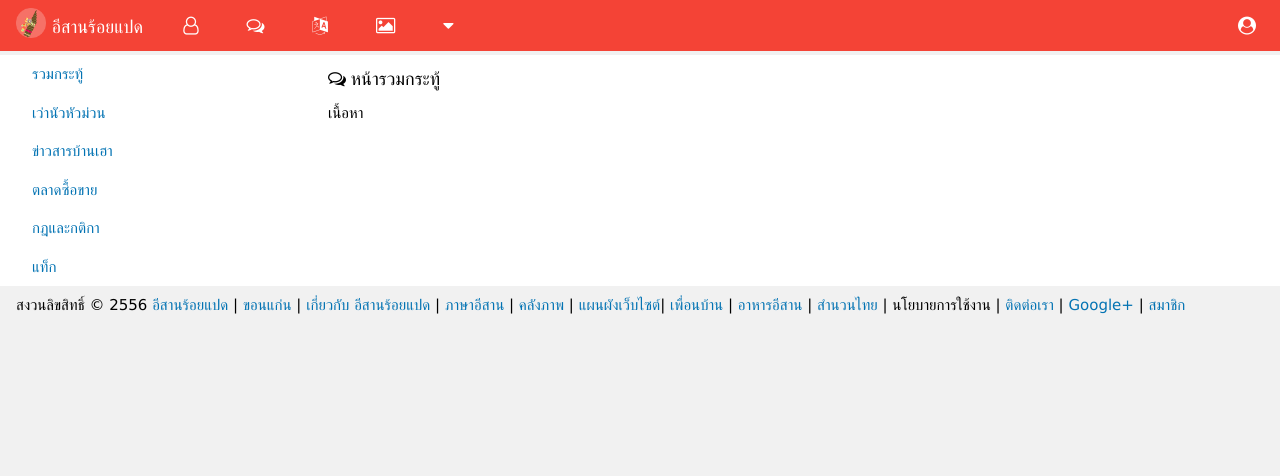
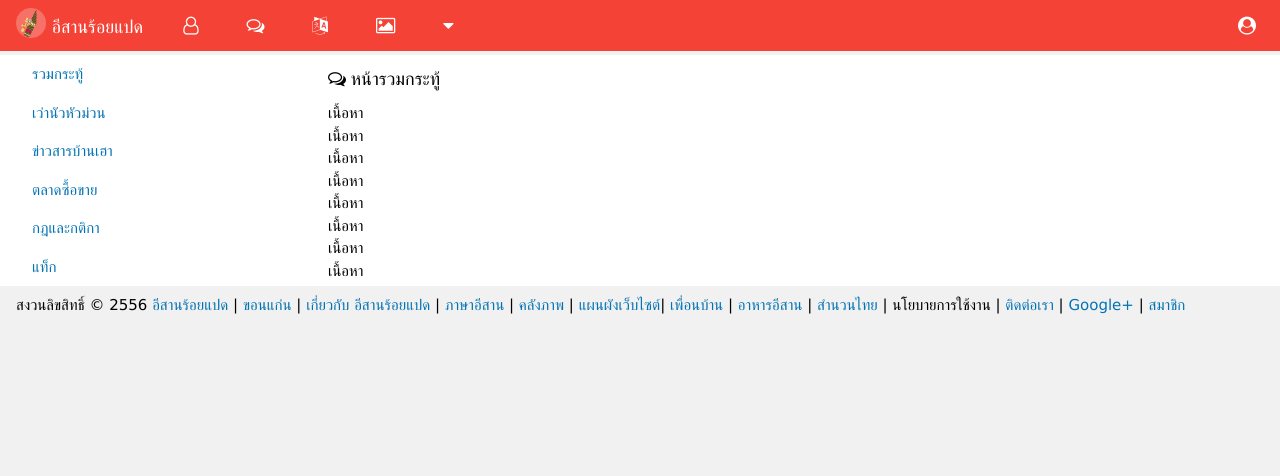
Before and after one commit to pongsathornkaew/esan108-design, a PHP site: page /esan108-design/design/index.php in a window 1280 px wide. Shown: the top 476 px of the page. Run offline with PHP 8.4, Linux system fonts and the light colour scheme; some libraries are stand-ins or nearby versions.

Commit message:
Create design folder for each member

```diff
--- a/design/index.php
+++ b/design_pongsathorn/index.php
@@ -8,7 +8,14 @@
       get_header($title,$desc,$keyword,$specail_tag);  #function get_header(Title , Desc , Keyword and Specail_tag);
 ?>
 <h3 class="w3-large"> <i class="fa fa-comments-o"></i> หน้ารวมกระทู้</h3>
-เนื้อหา
+เนื้อหา<br>
+เนื้อหา<br>
+เนื้อหา<br>
+เนื้อหา<br>
+เนื้อหา<br>
+เนื้อหา<br>
+เนื้อหา<br>
+เนื้อหา<br>
 <?php
   #<!-- End of your content-->
   get_sidebar('topic'); //Show side bar  ==> user , dic , wiki , topic etc. (Define in ../includes/main-config.php)
--- a/theme/esan108/side_topic.php
+++ b/theme/esan108/side_topic.php
@@ -2,7 +2,7 @@
 </article>
 <aside class="w3-col s12 m12 l3 w3-left" >
   <div class="w3-row">
-    <!--
+    <!--Side bar old version (not used)
     <div class="w3-col s12 m6 l12">
       <p><a href="https://www.facebook.com/Esan1O8/" class="w3-large"><i class="fa fa-facebook-official w3-xlarge w3-text-blue" aria-hidden="true"></i> &nbsp;แฟนเพจอีสานร้อยแปด</a></p>
       <p><a href="https://www.youtube.com/c/Esan108?sub_confirmation=1" class="w3-large"><i class="fa fa-youtube w3-xlarge w3-text-red" aria-hidden="true"></i> &nbsp;แชลแนลอีสานร้อยแปด</a></p>
@@ -12,8 +12,7 @@
       <p><a href="http://feeds.feedburner.com/esan108" class="w3-large"><i class="fa fa-feed w3-xlarge w3-text-orange" aria-hidden="true"></i> &nbsp;ฟีดอีสานร้อยแปด</a></p>
     </div>
     -->
-  <div class="w3-row">
-    <div class="w3-col s12 m6 l12 w3-text-red">
+    <div class="w3-col s12 m6 l12">
         <div class="w3-button w3-round w3-white w3-hover-red w3-margin-right w3-padding "><a href="#">รวมกระทู้</a></div>
         <div class="w3-button w3-round w3-white w3-hover-red w3-margin-right w3-padding w3-hover-text-white"><a href="#" >เว่านัวหัวม่วน</a></div>
         <div class="w3-button w3-round w3-white w3-hover-red w3-margin-right w3-padding w3-hover-text-white"><a href="#" >ข่าวสารบ้านเฮา</a></div>
@@ -22,5 +21,4 @@
         <div class="w3-button w3-round w3-white w3-hover-red w3-margin-right w3-padding w3-hover-text-white"><a href="#" >แท็ก</a></div>
     </div>
   </div>
-  </div>
 </aside>
```
